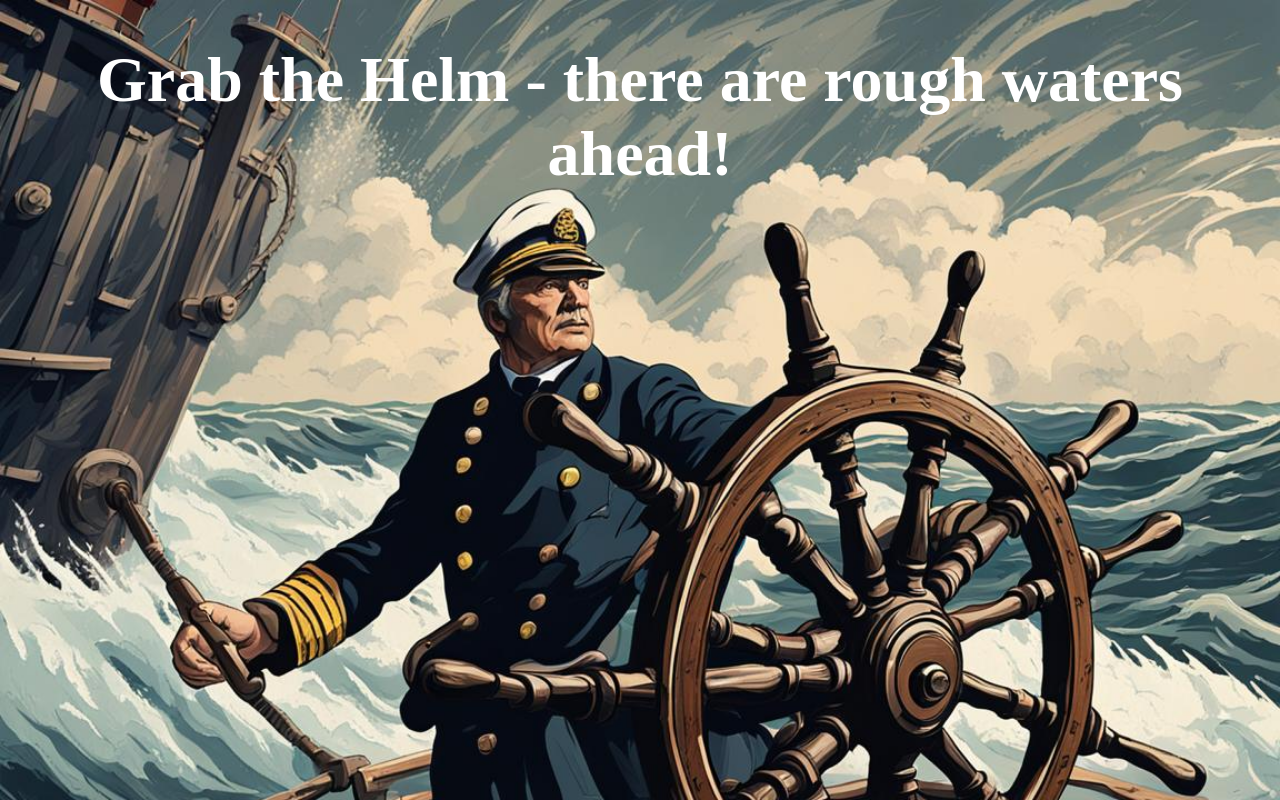
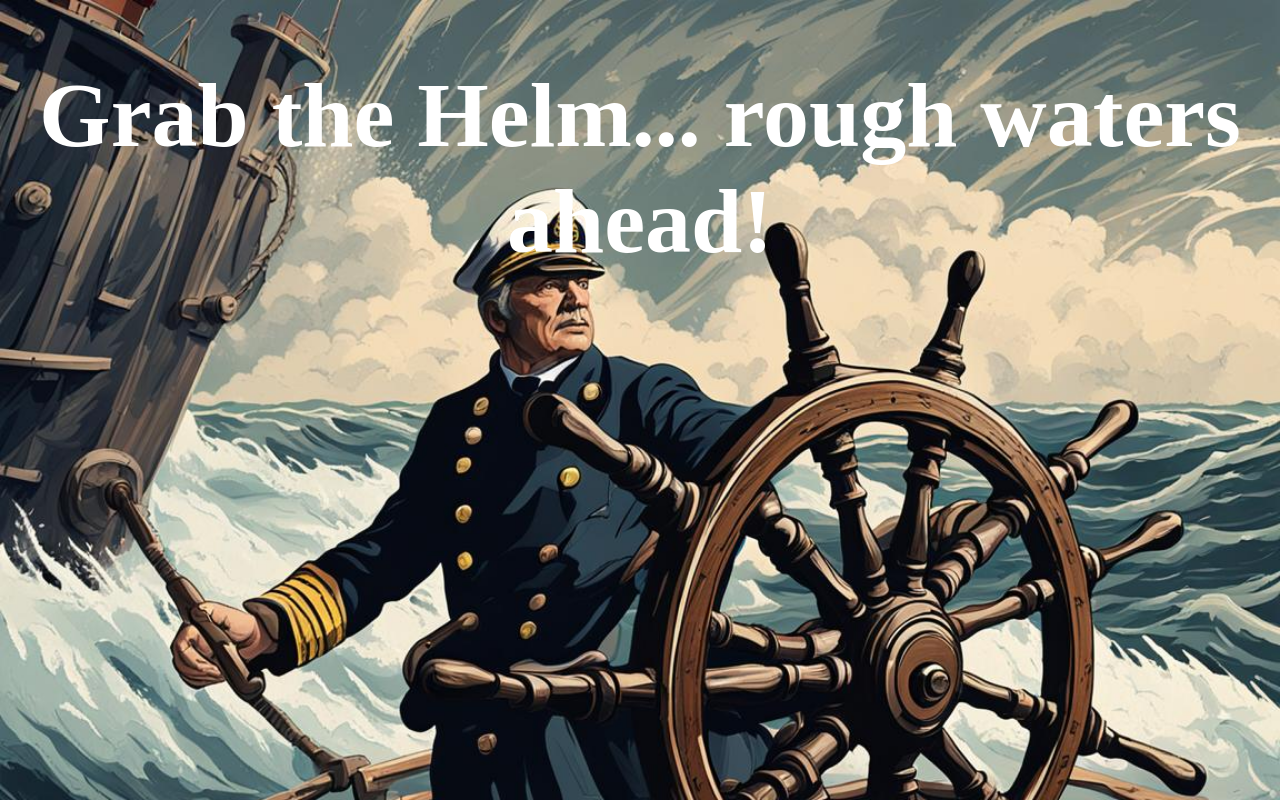
Before and after one commit to CloudNutter/aws-demos-running-containers-on-eks-website, a plain HTML site: page index.html in a window 1280 px wide. Drawn offline with Linux system fonts and the light colour scheme.

Commit message:
Styling changes

```diff
--- a/site.css
+++ b/assets/site.css
@@ -9,11 +9,11 @@ body {
   display: block;
   text-align: center;
   margin: 0px;
-  background-image: url("assets/background.jpg");
+  background-image: url("background.jpg");
   background-size: cover;
 }
 
 h1 {
   color: white;
-  font-size: 64px;
+  font-size: 92px;
 }
--- a/index.html
+++ b/index.html
@@ -3,9 +3,9 @@
 <head>
     <title>Captain Helm</title>
     <meta name="purpose" content="helm-demo">
-    <link rel="stylesheet" href="site.css">
+    <link rel="stylesheet" href="assets/site.css">
 </head>
 <body>
-  <h1>Grab the Helm - there are rough waters ahead!</h1>
+  <h1>Grab the Helm... rough waters ahead!</h1>
 </body>
 </html>
```
